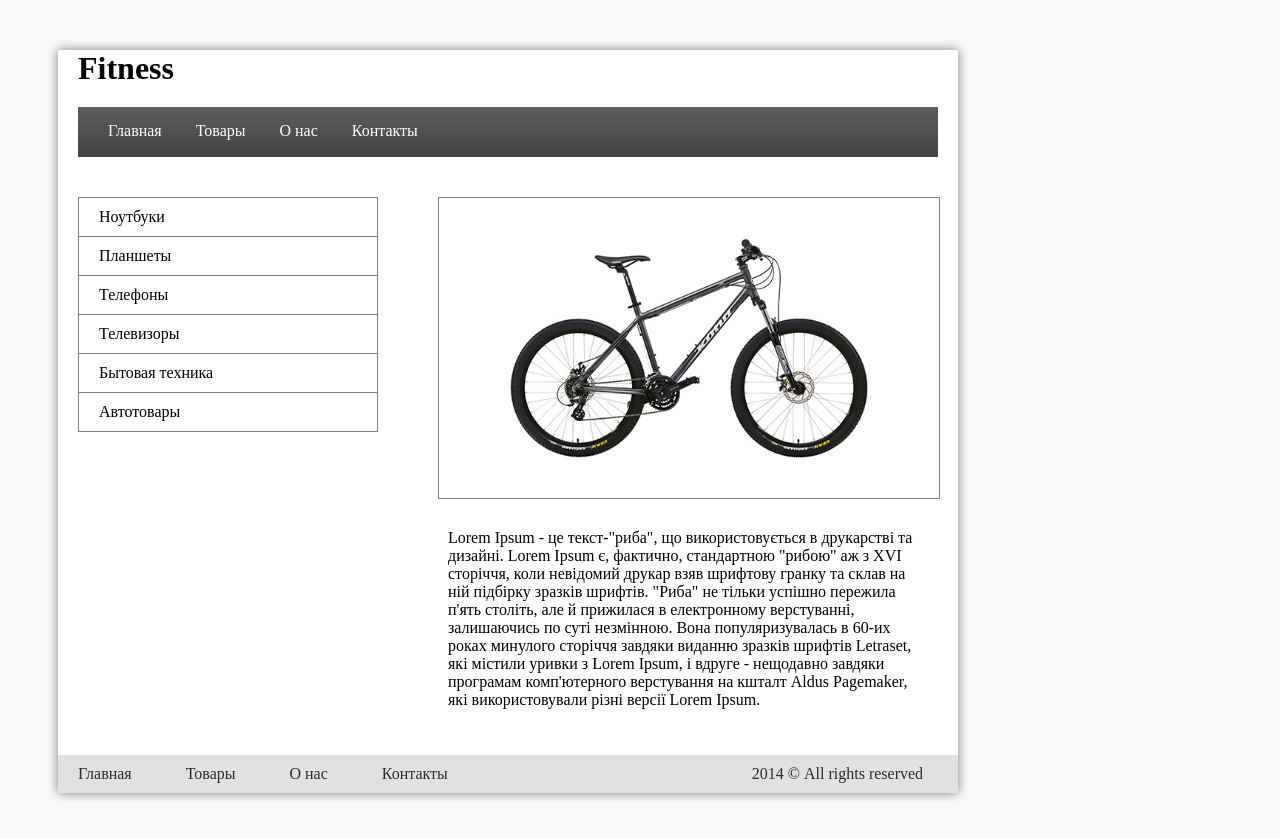
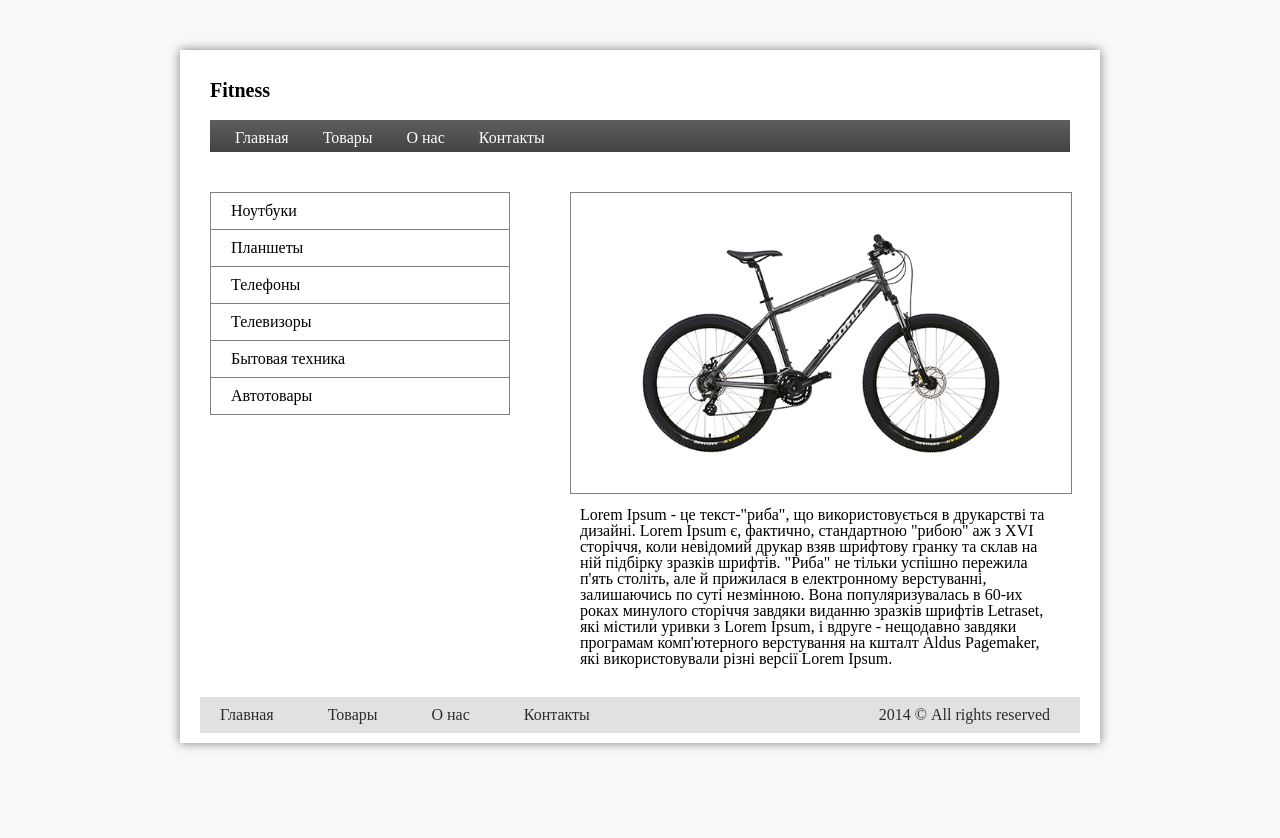
Before and after one commit to kovaleksandr/kovaleksandr.github.io, a plain HTML site: page html3/index.html in a window 1280 px wide. After the commit the page ends 800 px from the top, so only its background shows below. Drawn offline with Linux system fonts and the light colour scheme.

Commit message:
fixed menu, bar, page is centered

```diff
--- a/html3/index.html
+++ b/html3/index.html
@@ -3,7 +3,7 @@
 <head>
     <meta charset="UTF-8">
     <title>Document</title>
-    <link rel=stylesheet" type="text/css" href="reset.css">
+    <link rel="stylesheet" type="text/css" href="reset.css">
     <link rel="stylesheet" type="text/css" href="style.css">
   </head>
 <body>
--- a/html3/style.css
+++ b/html3/style.css
@@ -1,18 +1,20 @@
 body{
   background-color: #F9F9F9;
-  width: 1000px;
 }
 
 .box-general{
   width: 900px;
   background-color: white;
   box-shadow: 0 0 10px rgba(0,0,0,0.5);
-  margin: 50px;
+  margin: 50px auto;
+  padding: 10px;
 }
 
 
 h1{
   margin: 20px;
+  font-size: 20px;
+  font-weight: bold;
 }
 
 /*top menu*/
@@ -21,15 +23,15 @@ h1{
   background: #464545;
   background: -webkit-linear-gradient(top, #5E5E5E, #444343);
   background: -moz-linear-gradient(bottom, #5E5E5E, #444343);
-  height: 20px;
+  height: 12px;
   margin: 20px;
-  padding: 15px;
+  padding: 10px;
 }
 
 .menu a{
   color: white;
   text-decoration: none;
-  padding: 15px;
+  padding: 10px 15px;
 }
 
 
@@ -91,12 +93,14 @@ div a{
 
 p{
   padding: 10px;
+  /*margin: 20px;*/
 }
 
 /*footer*/
 .footer{
   background-color: #E1E1E1;
   padding: 10px 20px;
+  margin: 0 10px;
 
 }
 
@@ -106,11 +110,11 @@ p{
 }
 
 .footer span{
-  padding-left: 250px;
+  padding-left: 235px;
   color: #2C2C2C;
 }
 /*Hover:*/
-a:hover{
+.footer a:hover{
   text-decoration: underline;
   /*border-bottom: 1px solid #686868;*/
 }
@@ -121,6 +125,7 @@ a:hover{
   background: -moz-linear-gradient(bottom, #4A4A4A, #2E2E2E);
   border-left: 1px solid #838383;
   border-right: 1px solid #838383;
+  padding: 9px 14px 5px;
 }
 
 /*no left board with the left element in the menu. Works if replace .menu with div*/
@@ -130,4 +135,5 @@ a:hover{
 
 .bar div:hover{
   background-color: #F9F9F9;
+  padding: 10px 20px 10px 30px;
 }
```
